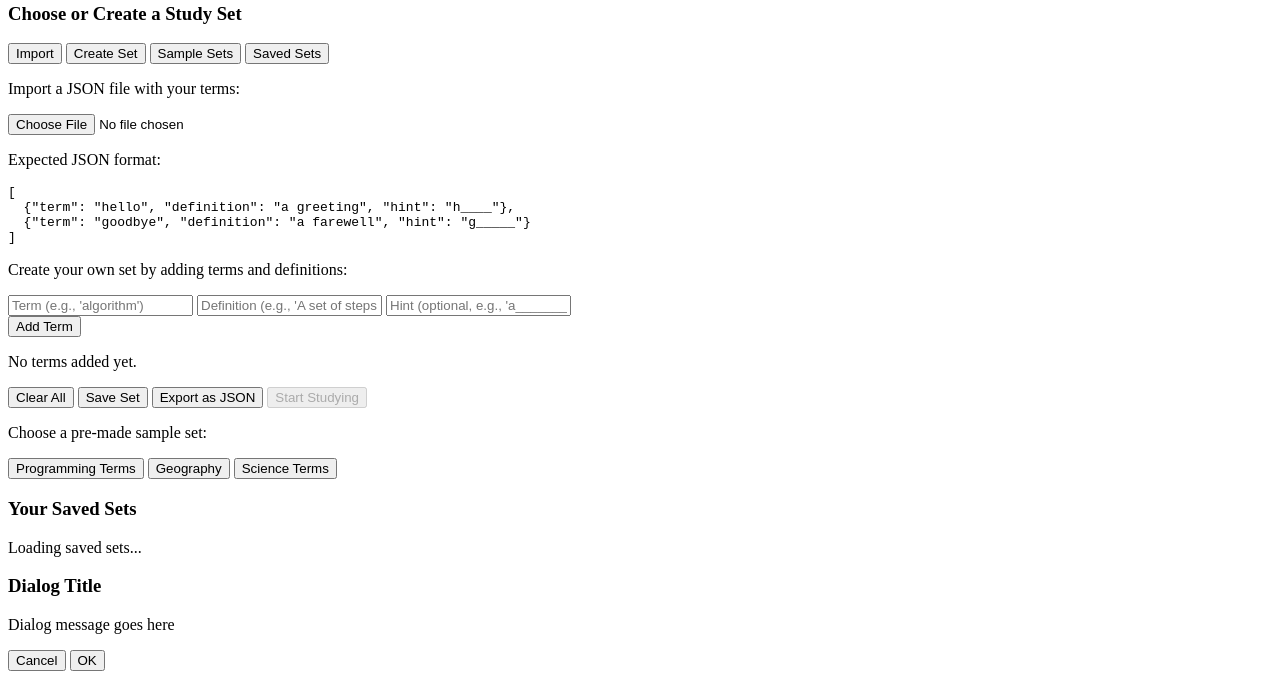
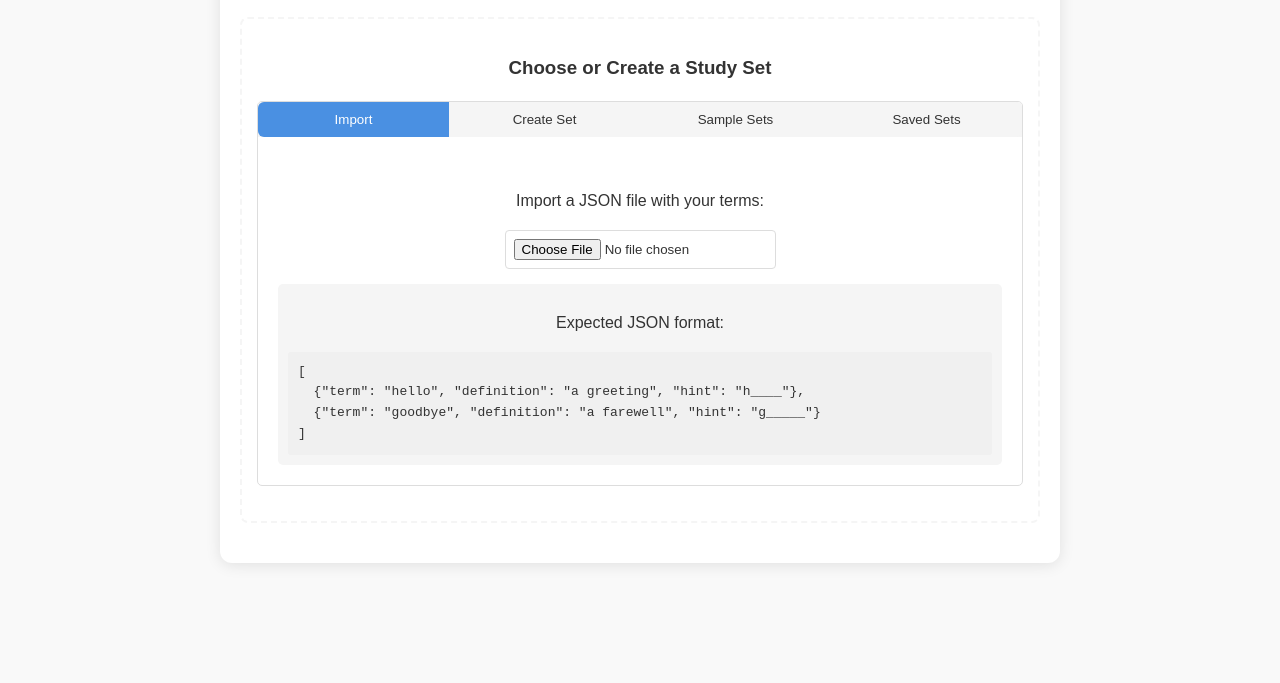
Before and after one commit to Chelyocarpus/quiz, a plain HTML site: page index.html in a window 1280 px wide. Shown: the part 117-800 px from the top of the page. Drawn offline with Linux system fonts and the light colour scheme; files that its build step writes are made by us from their sources; the site is published under a folder, as on GitHub Pages, so addresses that start at the root find nothing.

Commit message:
Update index.html

```diff
--- a/index.html
+++ b/index.html
@@ -4,7 +4,7 @@
     <meta charset="UTF-8">
     <meta name="viewport" content="width=device-width, initial-scale=1.0">
     <title>Learn</title>
-    <link rel="stylesheet" href="/c:/Users/Goliath/Desktop/Quizlet/styles.css">
+    <link rel="stylesheet" href="./styles.css">
 </head>
 <body>
     <div class="container">
@@ -127,6 +127,6 @@
     <!-- Toast Notifications -->
     <div class="toast-container" id="toastContainer"></div>
 
-    <script src="/c:/Users/Goliath/Desktop/Quizlet/script.js"></script>
+    <script src="./script.js"></script>
 </body>
 </html>
```
